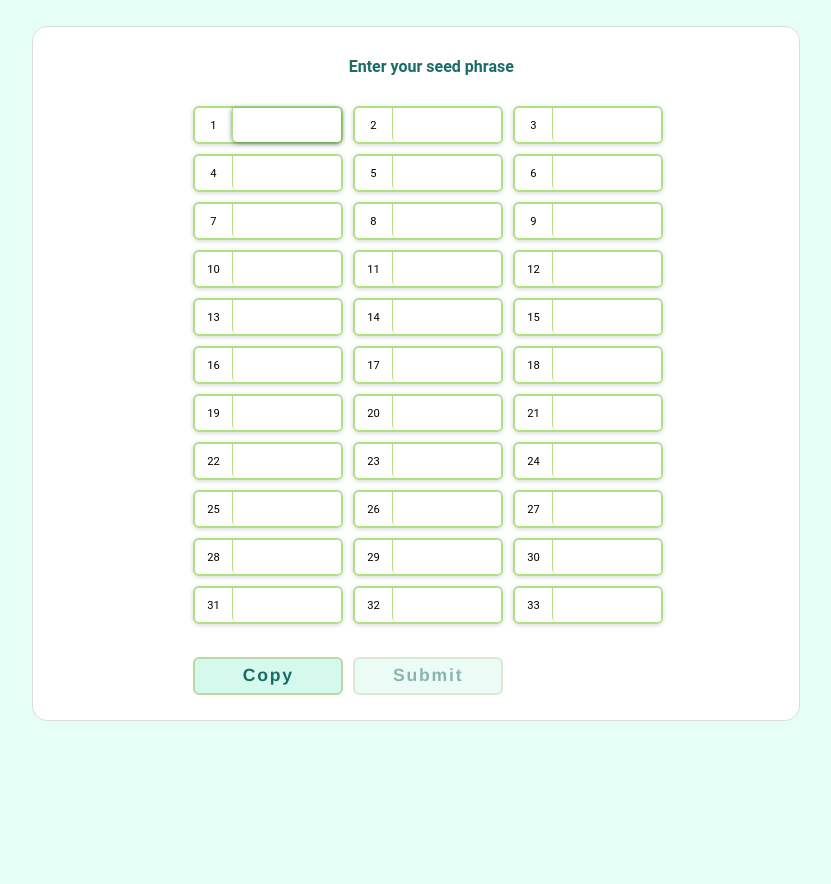
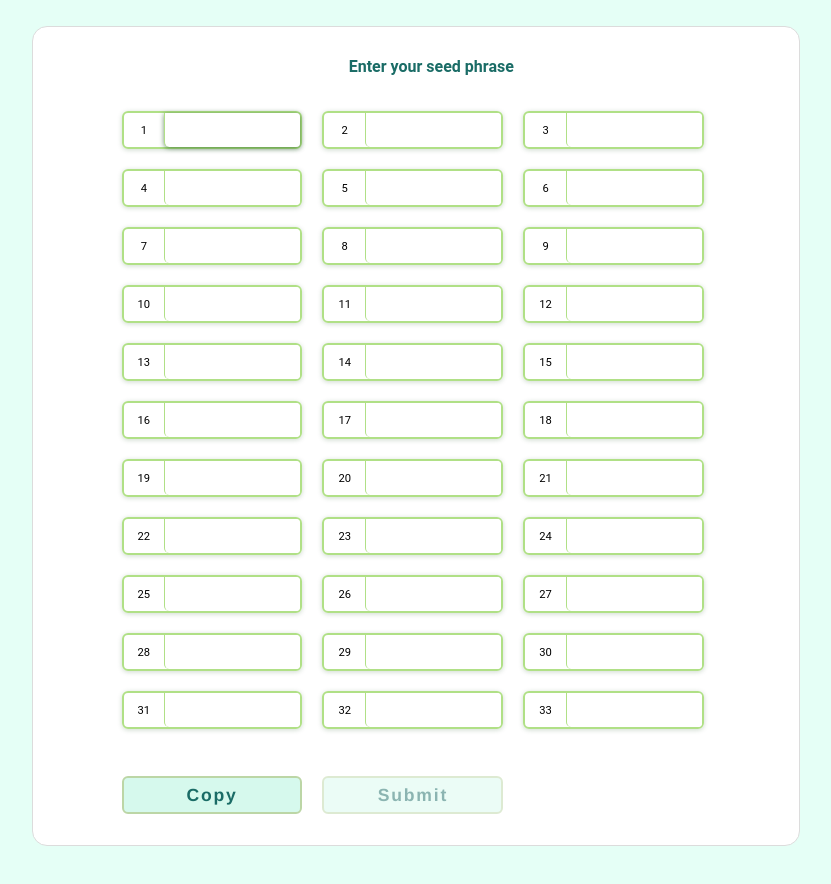
Before and after one commit to Femalopper/autocomplete, a React (Create React App) app: page / in a window 1280 px wide. Shown: the top 884 px of the page, without its empty margins (224-1055 px from the left). Before the commit the page ends 800 px from the top, so only its background shows below. Built offline with nearby package versions, Linux system fonts and the light colour scheme.

Commit message:
change styles

```diff
--- a/src/components/Form/Form.css
+++ b/src/components/Form/Form.css
@@ -12,7 +12,7 @@ body {
   display: flex;
   justify-content: space-around;
   font-family: Roboto;
-  overflow-y: hidden;
+  overflow-y: auto;
   margin-right: calc(-1 * (100vw - 100%));
   overflow-x: hidden;
 }
@@ -45,22 +45,28 @@ h4 {
   padding-bottom: 2%;
 }
 
+form {
+  display: flex;
+  justify-content: center;
+}
+
 table {
-  max-width: 80%;
-  margin-left: 15%;
+  width: 80%;
 }
 
 td {
-  padding: 5px;
+  padding: 10px;
+  width: 25%;
 }
 
 .row {
   display: flex;
   flex-wrap: wrap;
+  width: 100%;
 }
 
 .input__field {
-  width: 150px;
+  width: 100%;
   display: flex;
   align-items: center;
   border-radius: 6px;
@@ -72,11 +78,10 @@ td {
   display: flex;
   justify-content: center;
   font-size: 0.7em;
-  width: 40px;
+  width: 60px;
 }
 
 input {
-  width: 110px;
   height: 100%;
   padding: 8px;
   border-radius: 4px;
@@ -94,7 +99,6 @@ input:focus {
 
 .autocomplete-wrap {
   position: relative;
-  width: 120px;
   height: 34px;
   display: block;
 }
@@ -141,7 +145,7 @@ input:focus {
 .submit,
 .copy,
 .confirm {
-  width: 150px;
+  width: 100%;
   height: 38px;
   background: rgba(174, 243, 220, 0.5);
   border: 2px solid #bcd6a6;
@@ -173,9 +177,10 @@ input:focus {
   opacity: 0.5;
 }
 
-.submit:enabled:hover {
+.submit:enabled:hover,
+.confirm:enabled:hover {
   box-shadow: 0 1px 5px rgba(10, 70, 10, 0.6);
-  transition: all 0.5s ease;
+  transition: all 0.2s ease;
   border-color: white;
   color: rgba(33, 117, 112, 0.9);
   background-color: rgb(208, 248, 235);
@@ -188,12 +193,6 @@ input:focus {
 .btn_out {
   opacity: 0.5;
   cursor: default;
-}
-
-.copying {
-  background: linear-gradient(to top, #b0e2a7 0%, rgba(187, 245, 224) 36%, white 100%);
-  color: rgba(33, 117, 112, 0.5);
-  transition: all 1.5s ease-out;
 }
 
 .copied {
@@ -309,30 +308,39 @@ input:focus {
     text-shadow: 0 0 7px rgb(255, 255, 255), 0 0 70px rgb(213, 243, 246);
   }
 }
-@media screen and (min-width: 1200px) and (max-width: 1300px) {
-  table {
-    margin-left: 20%;
+
+@media screen and (min-width: 900px) and (max-width: 1300px) {
+  td {
+    width: 33%;
+  }
+  input,
+  .autocomplete-item {
+    font-size: 0.9em;
   }
 }
 
-@media screen and (min-width: 900px) and (max-width: 1000px) {
-  table {
-    margin-left: 20%;
+@media screen and (min-width: 500px) and (max-width: 900px) {
+  td {
+    width: 48%;
+  }
+  input,
+  .autocomplete-item {
+    font-size: 0.85em;
+  }
+  .animate-ul {
+    width: 90%;
   }
 }
 
-@media screen and (min-width: 300px) and (max-width: 500px) {
-  .animate-ul {
-    justify-content: none;
-    width: 80%;
+@media screen and (min-width: 280px) and (max-width: 500px) {
+  td {
+    width: 94%;
   }
-}
-@media screen and (min-width: 0px) and (max-width: 320px) {
-  table {
-    margin-left: 2%;
+  input,
+  .autocomplete-item {
+    font-size: 0.8em;
   }
   .animate-ul {
-    justify-content: none;
     width: 78%;
   }
   .animate-ul li {
@@ -350,3 +358,8 @@ input:focus {
   color: rgb(96, 14, 14);
   border-left: 2px solid rgb(158, 19, 19);
 }
+
+.disabledbutton {
+  pointer-events: none;
+  opacity: 0.4;
+}
--- a/src/components/Form/Form.jsx
+++ b/src/components/Form/Form.jsx
@@ -166,7 +166,7 @@ function Form() {
   };
 
   return (
-    <div className="wrapper" onClick={clickHandler} role="presentation">
+    <div className="wrapper">
       <main id="page1" className="main">
         {formState === 'confirmed' ? (
           <ul id="success" className="animate-ul">
@@ -185,7 +185,12 @@ function Form() {
               : 'Enter your seed phrase'}
           </h4>
         )}
-        <form className="input__wrap" ref={formRef}>
+        <form
+          ref={formRef}
+          className={classNames('input__wrap', { disabledbutton: formState === 'confirmed' })}
+          onClick={clickHandler}
+          role="presentation"
+        >
           <table>
             <tbody>
               <tr className="row">
```
